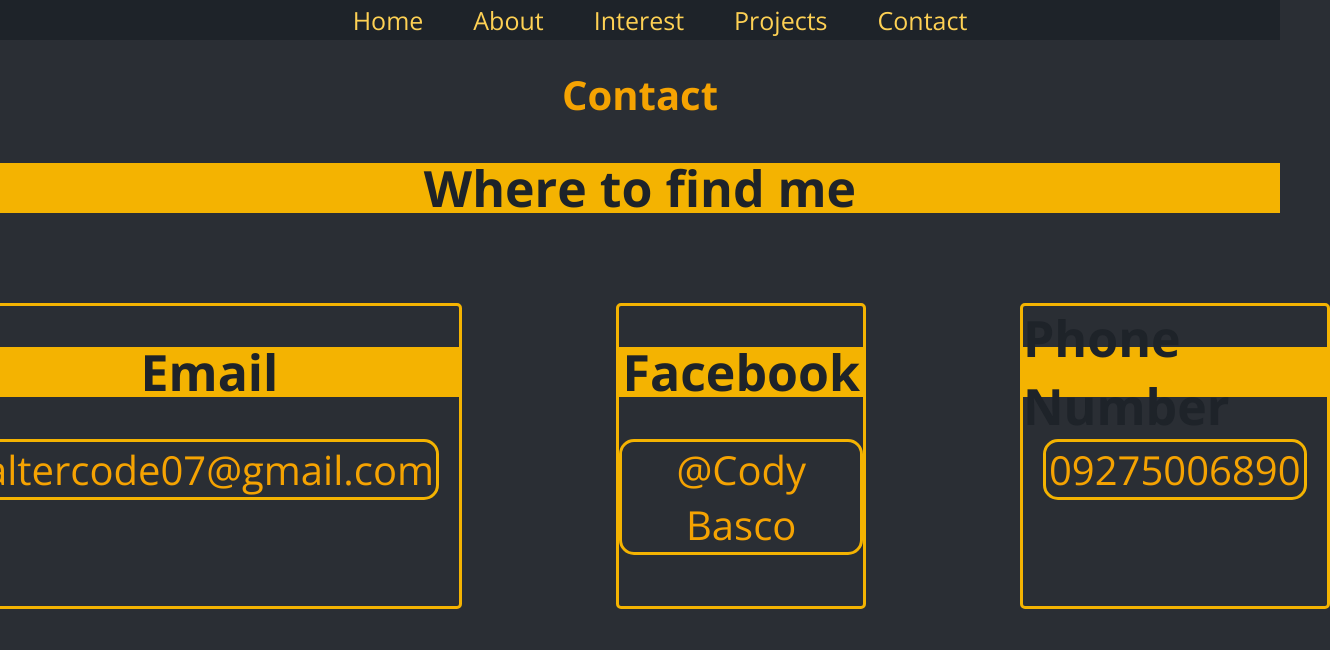
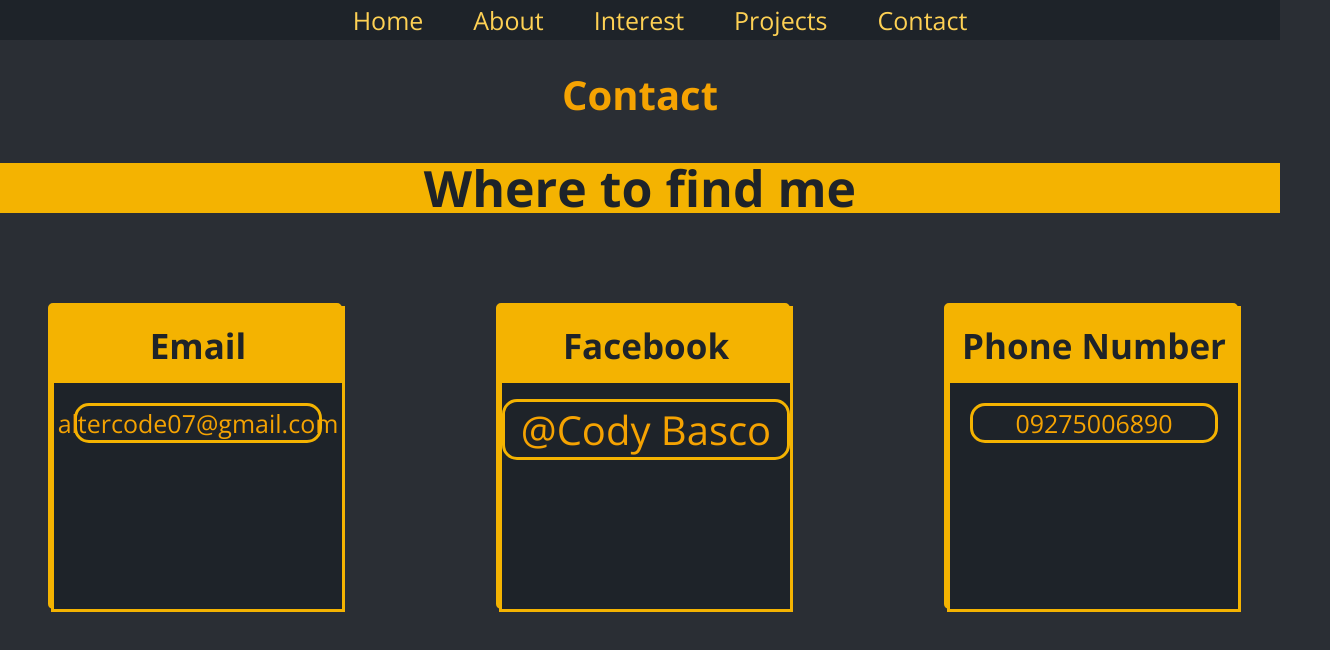
Before and after one commit to EmmMoon00/Portfolio, a plain HTML site: page contact.html in a window 1280 px wide. Shown: the whole page, 1330 px wide, since content can reach past the window. Drawn offline with nearby package versions, Linux system fonts and the light colour scheme.

Commit message:
Add files via upload

```diff
--- a/contact.html
+++ b/contact.html
@@ -27,16 +27,15 @@
 
             <div class="cardsCC">
                 <div class="cardCS">
-                    <div class="Email">
+                    <div class="contacard">
                         <h2>Email</h2>
                         <p>altercode07@gmail.com</p>
                     </div>
                 </div>
             </div>
-
             <div class="cardsCC">
                 <div class="cardCS">
-                    <div class="Facebook">
+                    <div class="contacard">
                         <h2>Facebook</h2>
                         <a href="https://www.facebook.com/profile.php?id=61588075619920" target="_blank" rel="noopener noreferrer">@Cody Basco</a>
                     </div>
@@ -45,7 +44,7 @@
 
             <div class="cardsCC">
                 <div class="cardCS">
-                    <div class="Phone Number">
+                    <div class="contacard">
                         <h2>Phone Number</h2>
                         <p>09275006890</p>
                     </div>
--- a/styles.css
+++ b/styles.css
@@ -493,13 +493,37 @@ p {
 
 .cardcontact-container{
     display: flex;
-    grid-template-rows: repeat(3,1fr);
+    grid-template-columns: repeat(3,1fr);
     justify-content: center;
     align-items: center;
     gap: 10rem;
     padding: 3rem;
 }
 
+.contacard{
+    position: absolute;
+    width: 100%;
+    height: 100%;
+    backface-visibility: hidden;
+    background-color: #1e2329;
+    color: #f5a302;
+    font-size: 25px;
+    border: 3px solid #f4b301;
+}
+
+.contacard h2{
+    font-size: 35px;
+    margin: 0px;
+    padding: 12px;
+}
+.contacard p{
+    font-size: 25px;
+    border: 3px solid #f4b301;
+    border-radius: 15px;
+    flex-direction: column;
+    justify-content: center;
+    align-items: center;
+}
 .cardCS{
     border:3px solid #f4b301;
     border-radius: 5px;
```
Also changed, not shown: about.html (+4 -5 lines), interest.html (+10 -9 lines), projects.html (+1 -1 lines).
